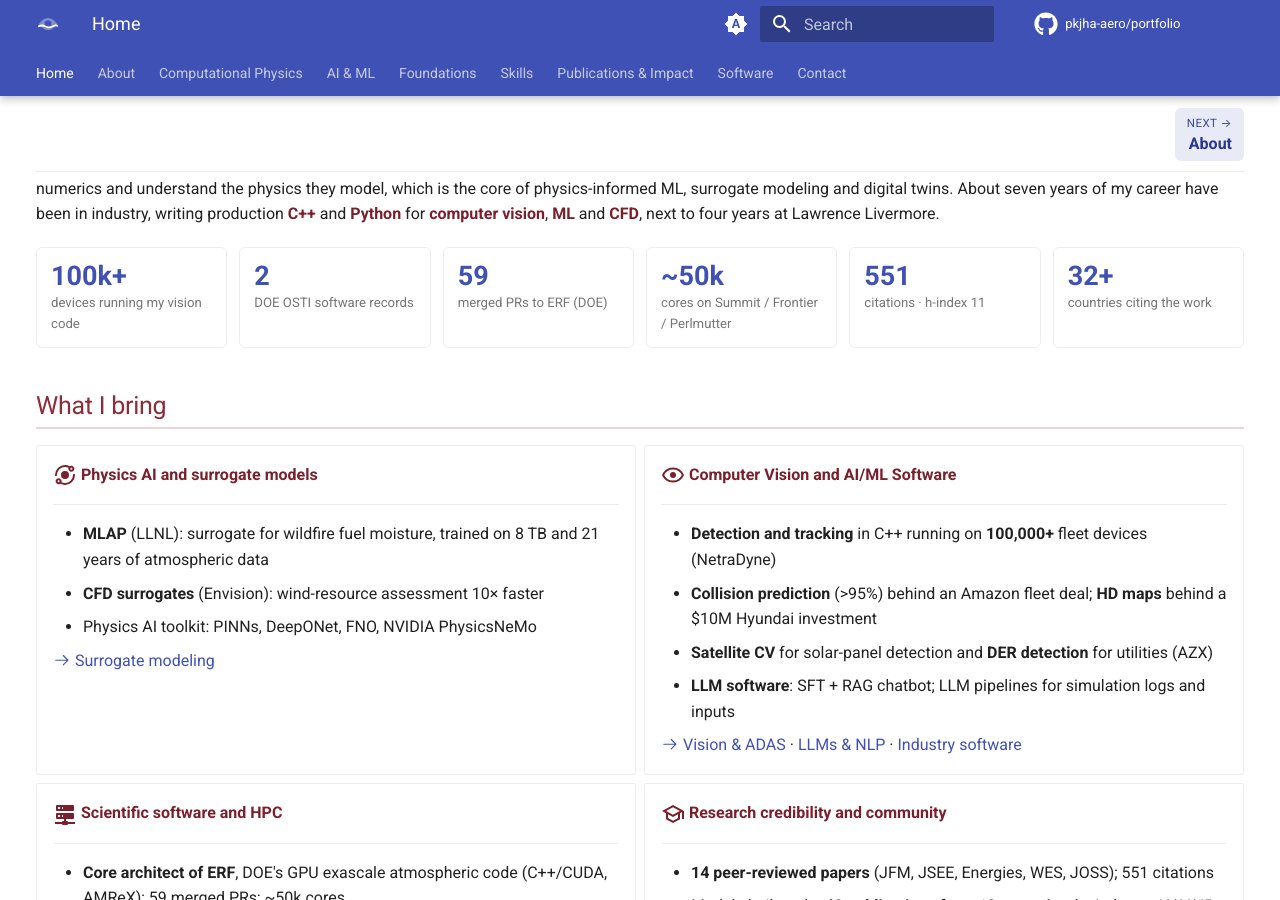
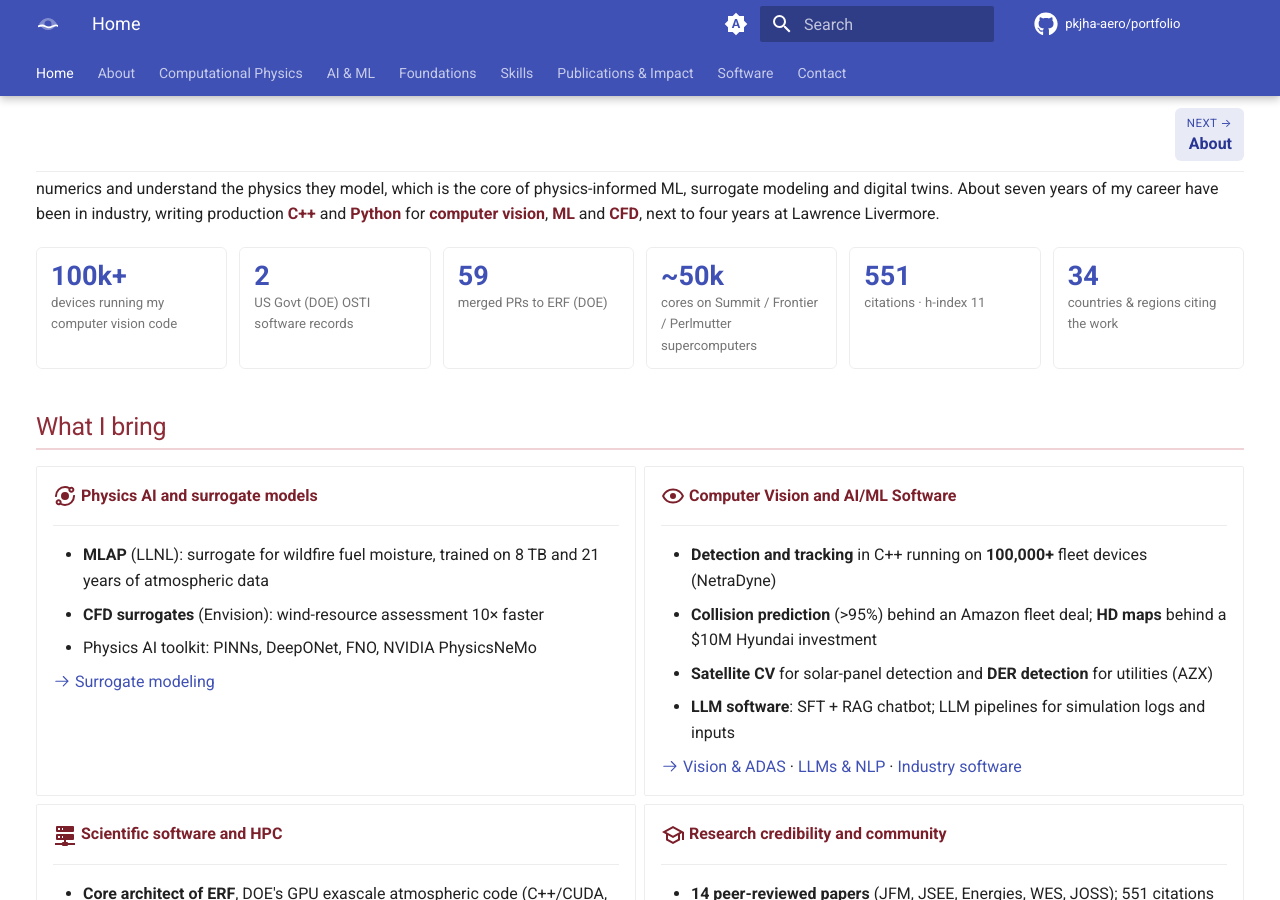
Before and after one commit to pkjha-aero/portfolio, an MkDocs documentation site: the page built from docs/index.md, in a window 1280 px wide and 900 px high, scrolled down 332 px. Built offline with MkDocs 1.6.1 and Material for MkDocs 9.7.7, drawn with Linux system fonts in a browser that asks for light colours; comment, search, counter and statistics services are not loaded.

Commit message:
Home stats: clearer labels and verified country count
- 100k+ box: 'computer vision code'
- 2 box: 'US Govt (DOE) OSTI software records'
- ~50k box: add 'supercomputers'
- Countries: 34 countries & regions citing the work (OpenAlex, Oct 2026:
  297 citing works excluding self-citations; 32 countries plus Hong Kong
  and Taiwan). Same tile updated on the Publications page.

Co-Authored-By: Claude Opus 5.5 <noreply@anthropic.com>

```diff
--- a/docs/index.md
+++ b/docs/index.md
@@ -38,12 +38,12 @@ writing production <span class="em-title">C++</span> and <span class="em-title">
 Lawrence Livermore.
 
 <div class="stats">
-<div class="stat"><span class="num">100k+</span><span class="lbl">devices running my vision code</span></div>
-<div class="stat"><span class="num">2</span><span class="lbl">DOE OSTI software records</span></div>
+<div class="stat"><span class="num">100k+</span><span class="lbl">devices running my computer vision code</span></div>
+<div class="stat"><span class="num">2</span><span class="lbl">US Govt (DOE) OSTI software records</span></div>
 <div class="stat"><span class="num">59</span><span class="lbl">merged PRs to ERF (DOE)</span></div>
-<div class="stat"><span class="num">~50k</span><span class="lbl">cores on Summit / Frontier / Perlmutter</span></div>
+<div class="stat"><span class="num">~50k</span><span class="lbl">cores on Summit / Frontier / Perlmutter supercomputers</span></div>
 <div class="stat"><span class="num">551</span><span class="lbl">citations · h-index 11</span></div>
-<div class="stat"><span class="num">32+</span><span class="lbl">countries citing the work</span></div>
+<div class="stat"><span class="num">34</span><span class="lbl">countries &amp; regions citing the work</span></div>
 </div>
 
 ## What I bring
```
Also changed, not shown: docs/publications/index.md (+1 -1 lines).
